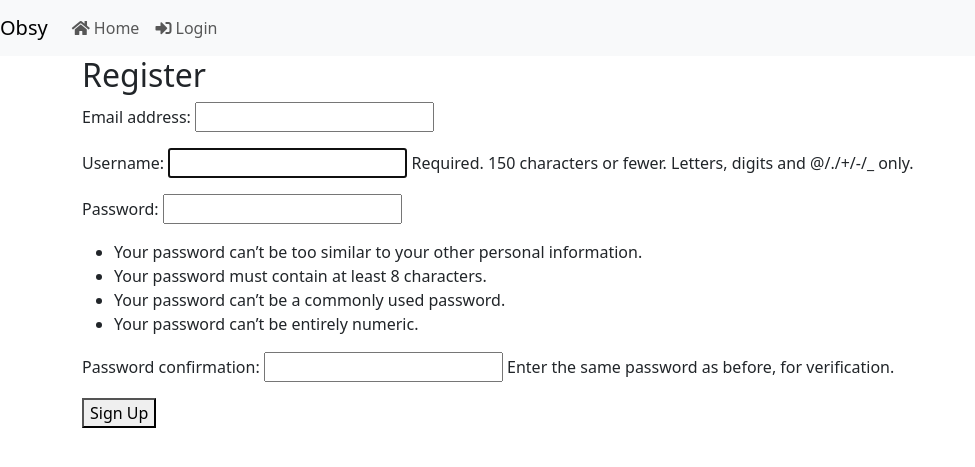
After one commit to gordtulloch/obsy, a Django app: page /accounts/register/ in a window 1280 px wide. The commit adds this page. Shown: the top 467 px of the page, without its empty margins (0-975 px from the left). Run offline with Django 5.2, Linux system fonts and the light colour scheme.

Commit message:
Updated Django code

```diff
--- /dev/null
+++ b/accounts/urls.py
@@ -0,0 +1,6 @@
+from django.urls import path
+from .views import RegisterPageView
+
+urlpatterns = [
+    path("register/", RegisterPageView.as_view(), name="register"),
+    ]
--- a/accounts/views.py
+++ b/accounts/views.py
@@ -1,3 +1,8 @@
-from django.shortcuts import render
+from django.urls import reverse_lazy
+from django.views import generic
+from .forms import CustomUserCreationForm
 
-# Create your views here.
+class RegisterPageView(generic.CreateView):
+    form_class = CustomUserCreationForm
+    success_url = reverse_lazy("login")
+    template_name = "registration/register.html"
--- a/obsy/settings.py
+++ b/obsy/settings.py
@@ -124,3 +124,5 @@
 
 DEFAULT_AUTO_FIELD = 'django.db.models.BigAutoField'
 AUTH_USER_MODEL = "accounts.CustomUser"
+LOGIN_REDIRECT_URL = "home"
+LOGOUT_REDIRECT_URL = "home"
--- a/obsy/urls.py
+++ b/obsy/urls.py
@@ -4,5 +4,6 @@
 urlpatterns = [
     path("admin/", admin.site.urls),
     path("accounts/", include("django.contrib.auth.urls")),
+    path("accounts/", include("accounts.urls")),
     path("", include("pages.urls")),
 ]
--- a/templates/_base.html
+++ b/templates/_base.html
@@ -76,12 +76,12 @@
                             <a class="dropdown-item" href="ViewLogs.html"         >Log Viewer</a>
                 </li>
                 <li class="nav-item active">
-                    <a class="nav-link" href="#"><i class="fas fa-sign-out-alt"></i> Logout</a>
+                    <a class="nav-link" href="{% url 'logout' %}"><i class="fas fa-sign-out-alt"></i> Logout</a>
                 </li>
 
     {% else %}
                 <li class="nav-item active">
-                    <a class="nav-link" href="#"><i class="fas fa-sign-in-alt"></i> Login</a>
+                    <a class="nav-link" href="{% url 'login' %}"><i class="fas fa-sign-in-alt"></i> Login</a>
                 </li>
     {% endif %}
             </ul>
--- /dev/null
+++ b/templates/registration/register.html
@@ -0,0 +1,12 @@
+{% extends "_base.html" %}
+
+{% block title %}Register{% endblock title %}
+
+{% block content %}
+    <h2>Register</h2>
+    <form method="post">
+        {% csrf_token %}
+        {{ form.as_p }}
+        <button type="submit">Sign Up</button>
+    </form>
+{% endblock content %}
```
Also changed, not shown: accounts/tests.py (+12 -0 lines), templates/home.html (+5 -2 lines), templates/registration/login.html (added, +10 -0 lines), db.sqlite3.
